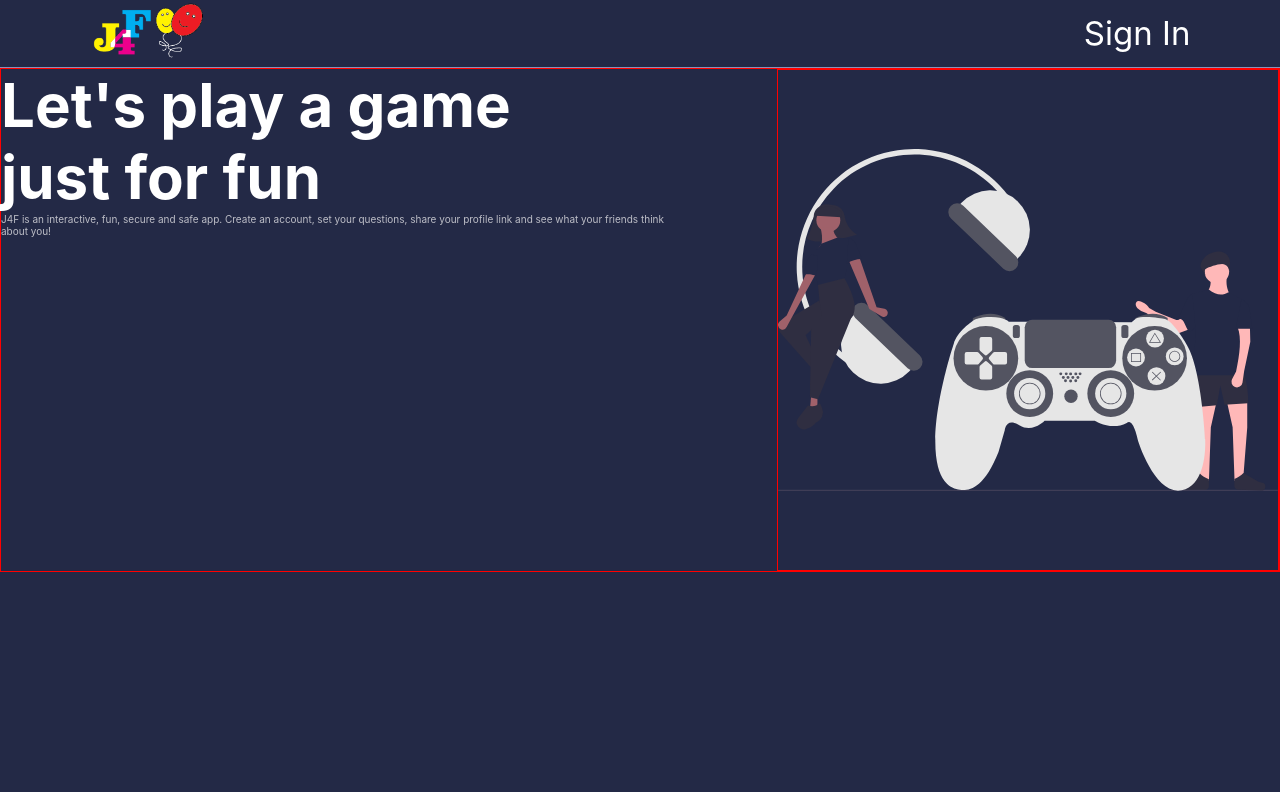
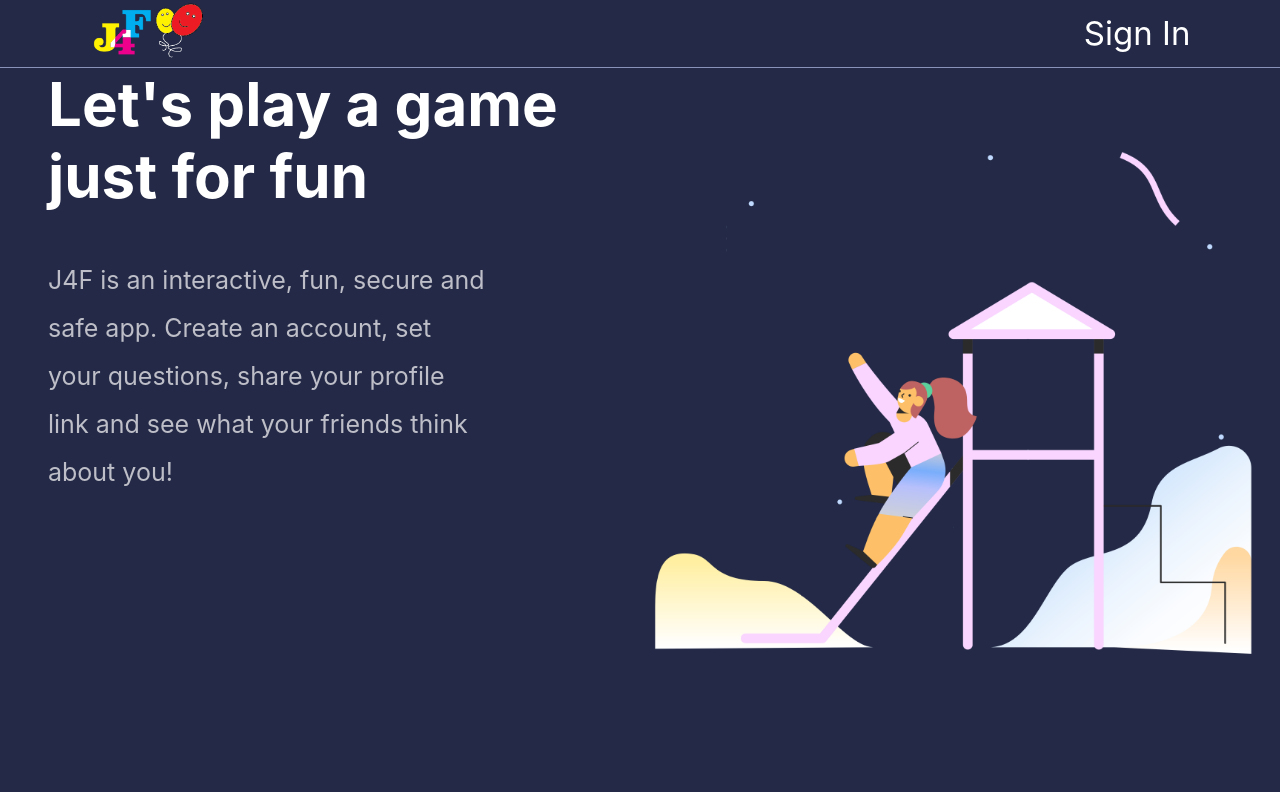
Before and after one commit to AA-Arnold/just-4-fun, a React (Create React App) app: page / in a window 1280 px wide. Built offline with nearby package versions, Linux system fonts and the light colour scheme; the HTML template or start-up script is replaced by a standard one.

Commit message:
fixed the layout for landing page

```diff
--- a/src/App.css
+++ b/src/App.css
@@ -1,3 +1,7 @@
+:root{
+    --primary-color:#232946;
+}
+
 .App{
     /* font-size: 10px */
 }
--- a/src/components/nav.component/nav.css
+++ b/src/components/nav.component/nav.css
@@ -8,7 +8,7 @@
     border-bottom: 0.1rem solid #8992B9;
     width: 100%;
     /* padding: none; */
-    background-color: #232946;
+    background-color: var(--primary-color);
     color: #FFFFFF;
     display: flex;
     flex-direction: row;
--- a/src/pages/hero/hero.css
+++ b/src/pages/hero/hero.css
@@ -1,27 +1,35 @@
 header{
-    background-color: #232946;
+    background-color: var(--primary-color);
     height: 90.5vh;
 }
 
 h1{
     color: #FFFFFF;
     font-size: 6rem;
+    width:54.2rem;
+    height: 12.3rem;
 }
 
 p{
     color: #BDBEC7;
+    width:43.8rem;
+    height:16.9rem;
+    outline: 2px border green;
+    font-size: 2.5rem;
+    margin-top: 6.5rem;
+    line-height: 4.8rem;
 }
 
 .banner{
     display: flex;
-    border: 1px solid red;
 }
 
 .banner__img{
-    border: 1px solid red;
-    margin-left: 10rem;
+    margin-left: 5.0rem;
+    width: 63.0rem;
+    height: 63.1rem;
 }
 
 .banner__descr{
-
+    padding-left: 4.8rem;
 }
--- a/src/pages/hero/hero.jsx
+++ b/src/pages/hero/hero.jsx
@@ -1,6 +1,6 @@
 import React from 'react'
 import './hero.css'
-import bana from '../../assets/banner.svg'
+import bana from '../../assets/banner.png'
 
 const Hero = () =>(
     <header>
```
Also changed, not shown: src/assets/banner.png (added), 1 other file (tests, documents, lock files or other folders).
